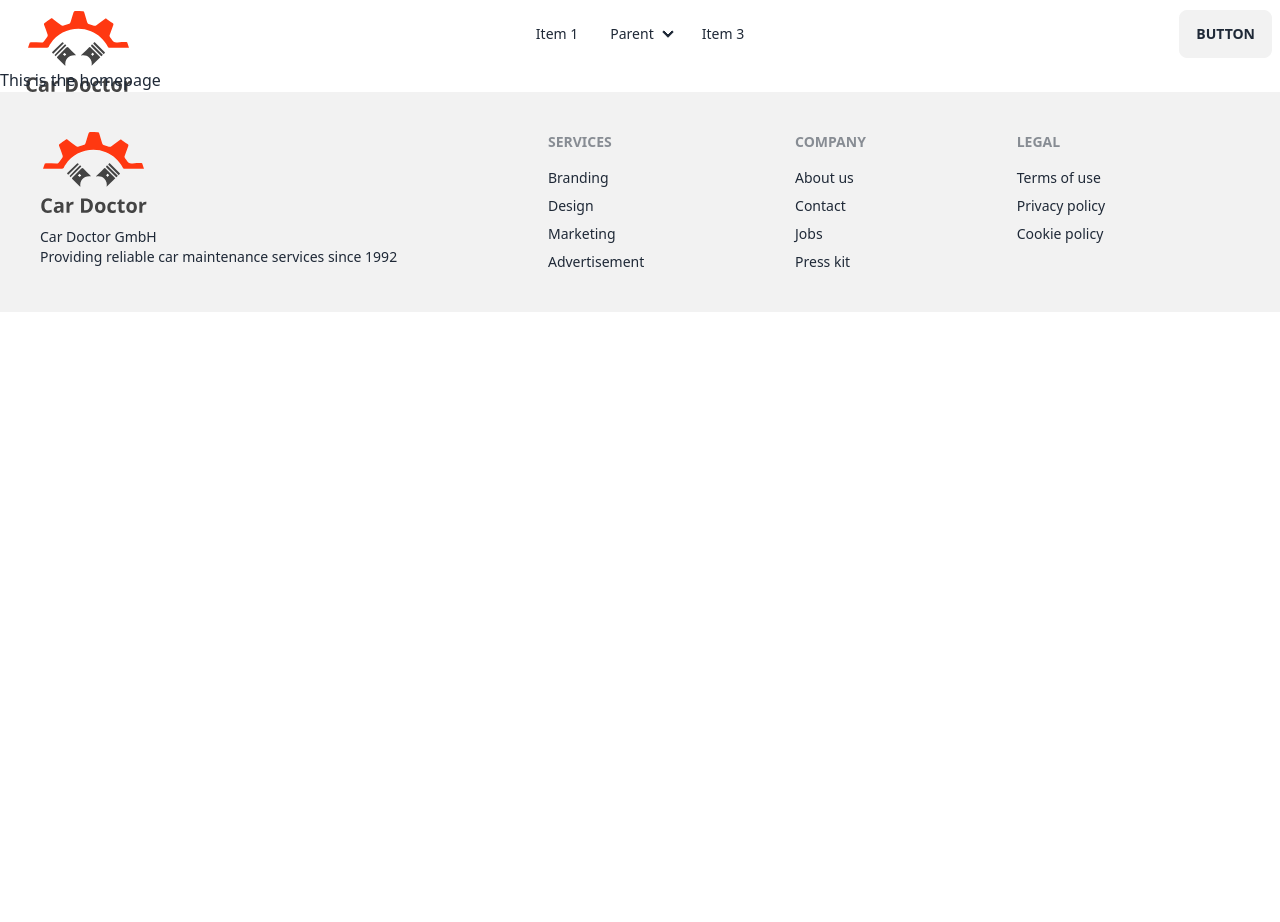
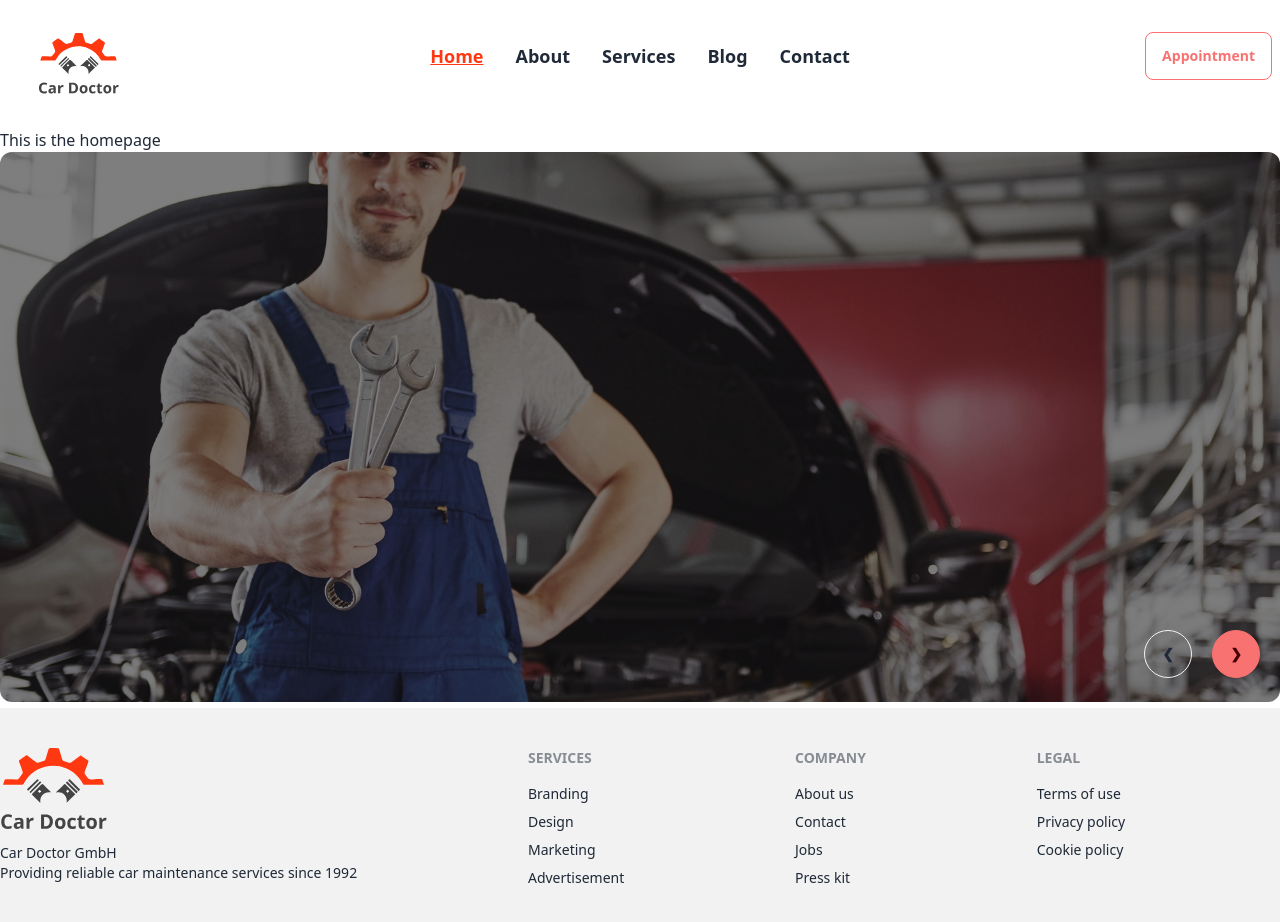
Before and after one commit to Rezwan66/car-doctor-client, a React (Vite) app: page / in a window 1280 px wide. Shown: the top 922 px of the page. Before the commit the page ends 800 px from the top, so only its background shows below. Built offline with nearby package versions, Linux system fonts and the light colour scheme.

Commit message:
created home banner component with slide images

```diff
--- a/src/layouts/MainLayout.jsx
+++ b/src/layouts/MainLayout.jsx
@@ -5,9 +5,10 @@ import NavBar from '../pages/Shared/NavBar';
 const MainLayout = () => {
   return (
     <div>
-      <NavBar></NavBar>
-
-      <Outlet></Outlet>
+      <div className="max-w-7xl mx-auto">
+        <NavBar></NavBar>
+        <Outlet></Outlet>
+      </div>
 
       <Footer></Footer>
     </div>
--- a/src/main.jsx
+++ b/src/main.jsx
@@ -5,7 +5,7 @@ import { RouterProvider } from 'react-router-dom';
 import router from './routes/Routes.jsx';
 
 ReactDOM.createRoot(document.getElementById('root')).render(
-  <div className="max-w-7xl mx-auto">
+  <div>
     <React.StrictMode>
       <RouterProvider router={router} />
     </React.StrictMode>
--- /dev/null
+++ b/src/pages/Home/Banner.jsx
@@ -0,0 +1,61 @@
+import img1 from '../../assets/images/banner/1.jpg';
+import img2 from '../../assets/images/banner/2.jpg';
+import img3 from '../../assets/images/banner/3.jpg';
+import img4 from '../../assets/images/banner/4.jpg';
+import img5 from '../../assets/images/banner/5.jpg';
+import img6 from '../../assets/images/banner/6.jpg';
+
+const Banner = () => {
+  return (
+    <div>
+      <div className="carousel w-full h-[550px] rounded-xl">
+        <div id="slide1" className="carousel-item relative w-full">
+          <img src={img1} className="w-full object-cover brightness-50" />
+          <div className="absolute flex justify-end gap-5 transform -translate-y-1/2 left-5 right-5 bottom-0">
+            <a href="#slide4" className="btn btn-circle bg-transparent">
+              ❮
+            </a>
+            <a href="#slide2" className="btn btn-circle btn-error">
+              ❯
+            </a>
+          </div>
+        </div>
+        <div id="slide2" className="carousel-item relative w-full">
+          <img src={img2} className="w-full object-cover brightness-50" />
+          <div className="absolute flex justify-end gap-5 transform -translate-y-1/2 left-5 right-5 bottom-0">
+            <a href="#slide1" className="btn btn-circle bg-transparent">
+              ❮
+            </a>
+            <a href="#slide3" className="btn btn-circle btn-error">
+              ❯
+            </a>
+          </div>
+        </div>
+        <div id="slide3" className="carousel-item relative w-full">
+          <img src={img3} className="w-full object-cover brightness-50" />
+          <div className="absolute flex justify-end gap-5 transform -translate-y-1/2 left-5 right-5 bottom-0">
+            <a href="#slide2" className="btn btn-circle bg-transparent">
+              ❮
+            </a>
+            <a href="#slide4" className="btn btn-circle btn-error">
+              ❯
+            </a>
+          </div>
+        </div>
+        <div id="slide4" className="carousel-item relative w-full">
+          <img src={img4} className="w-full object-cover brightness-50" />
+          <div className="absolute flex justify-end gap-5 transform -translate-y-1/2 left-5 right-5 bottom-0">
+            <a href="#slide3" className="btn btn-circle bg-transparent">
+              ❮
+            </a>
+            <a href="#slide1" className="btn btn-circle btn-error">
+              ❯
+            </a>
+          </div>
+        </div>
+      </div>
+    </div>
+  );
+};
+
+export default Banner;
--- a/src/pages/Home/Home.jsx
+++ b/src/pages/Home/Home.jsx
@@ -1,7 +1,10 @@
+import Banner from './Banner';
+
 const Home = () => {
   return (
     <div>
       <h2>This is the homepage</h2>
+      <Banner></Banner>
     </div>
   );
 };
--- a/src/pages/Shared/Footer.jsx
+++ b/src/pages/Shared/Footer.jsx
@@ -2,7 +2,8 @@ import logo from '../../assets/logo.svg';
 
 const Footer = () => {
   return (
-    <footer className="footer p-10 bg-base-200 text-base-content">
+    <footer className="bg-base-200 text-base-content">
+      <div className="footer py-10 max-w-7xl mx-auto">
         <aside>
           <img src={logo} alt="" />
           <p>
@@ -31,6 +32,7 @@ const Footer = () => {
           <a className="link link-hover">Privacy policy</a>
           <a className="link link-hover">Cookie policy</a>
         </nav>
+      </div>
     </footer>
   );
 };
--- a/src/pages/Shared/NavBar.jsx
+++ b/src/pages/Shared/NavBar.jsx
@@ -1,10 +1,64 @@
-import { Link } from 'react-router-dom';
+import { Link, NavLink } from 'react-router-dom';
 import logo from '../../assets/logo.svg';
 
 const NavBar = () => {
+  const navLinks = (
+    <>
+      <li>
+        <NavLink
+          to="/"
+          className={({ isActive, isPending }) =>
+            isPending ? 'pending' : isActive ? 'underline text-[#FF3811]' : ''
+          }
+        >
+          Home
+        </NavLink>
+      </li>
+      <li>
+        <NavLink
+          to="/about"
+          className={({ isActive, isPending }) =>
+            isPending ? 'pending' : isActive ? 'underline text-[#FF3811]' : ''
+          }
+        >
+          About
+        </NavLink>
+      </li>
+      <li>
+        <NavLink
+          to="/services"
+          className={({ isActive, isPending }) =>
+            isPending ? 'pending' : isActive ? 'underline text-[#FF3811]' : ''
+          }
+        >
+          Services
+        </NavLink>
+      </li>
+      <li>
+        <NavLink
+          to="/blog"
+          className={({ isActive, isPending }) =>
+            isPending ? 'pending' : isActive ? 'underline text-[#FF3811]' : ''
+          }
+        >
+          Blog
+        </NavLink>
+      </li>
+      <li>
+        <NavLink
+          to="/contact"
+          className={({ isActive, isPending }) =>
+            isPending ? 'pending' : isActive ? 'underline text-[#FF3811]' : ''
+          }
+        >
+          Contact
+        </NavLink>
+      </li>
+    </>
+  );
   return (
     <div>
-      <div className="navbar bg-base-100">
+      <div className="navbar bg-base-100 h-28 mb-4">
         <div className="navbar-start">
           <div className="dropdown">
             <label tabIndex={0} className="btn btn-ghost lg:hidden">
@@ -27,54 +81,22 @@ const NavBar = () => {
               tabIndex={0}
               className="menu menu-sm dropdown-content mt-3 z-[1] p-2 shadow bg-base-100 rounded-box w-52"
             >
-              <li>
-                <a>Item 1</a>
-              </li>
-              <li>
-                <a>Parent</a>
-                <ul className="p-2">
-                  <li>
-                    <a>Submenu 1</a>
-                  </li>
-                  <li>
-                    <a>Submenu 2</a>
-                  </li>
-                </ul>
-              </li>
-              <li>
-                <a>Item 3</a>
-              </li>
+              {navLinks}
             </ul>
           </div>
           <Link to="/" className="btn btn-ghost normal-case text-xl">
-            <img src={logo} alt="" />
+            <img src={logo} alt="" className="w-3/4" />
           </Link>
         </div>
         <div className="navbar-center hidden lg:flex">
-          <ul className="menu menu-horizontal px-1">
-            <li>
-              <a>Item 1</a>
-            </li>
-            <li tabIndex={0}>
-              <details>
-                <summary>Parent</summary>
-                <ul className="p-2">
-                  <li>
-                    <a>Submenu 1</a>
-                  </li>
-                  <li>
-                    <a>Submenu 2</a>
-                  </li>
-                </ul>
-              </details>
-            </li>
-            <li>
-              <a>Item 3</a>
-            </li>
+          <ul className="menu menu-horizontal px-1 text-lg font-semibold">
+            {navLinks}
           </ul>
         </div>
         <div className="navbar-end">
-          <a className="btn">Button</a>
+          <button className="btn btn-error btn-outline capitalize">
+            Appointment
+          </button>
         </div>
       </div>
     </div>
```
Lines whose indentation alone changed are shown as unchanged.
